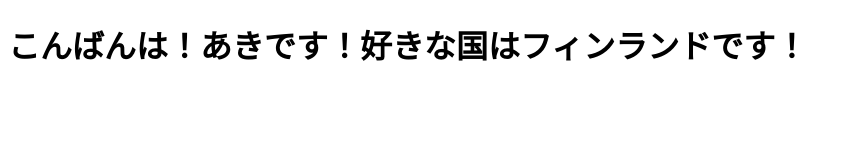
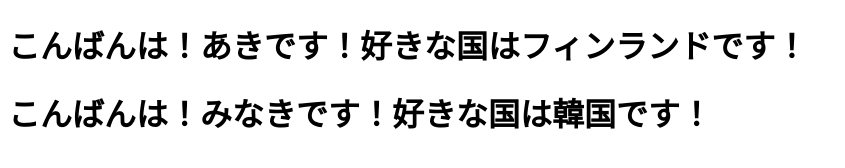
Before and after one commit to Aki-Miyazaki/koza_yoru, a plain HTML site: page index.html in a window 1280 px wide. Shown: the whole page, without its empty margins (0-845 px from the left). Drawn offline with Linux system fonts and the light colour scheme.

Commit message:
みなき：共同編集の練習

```diff
--- a/index.html
+++ b/index.html
@@ -14,6 +14,6 @@
 
     <h1>こんばんは！あきです！好きな国はフィンランドです！</h1>
     <!-- この下に書いてく -->
-
+    <h1>こんばんは！みなきです！好きな国は韓国です！</h1>
 </body>
 </html>
```
